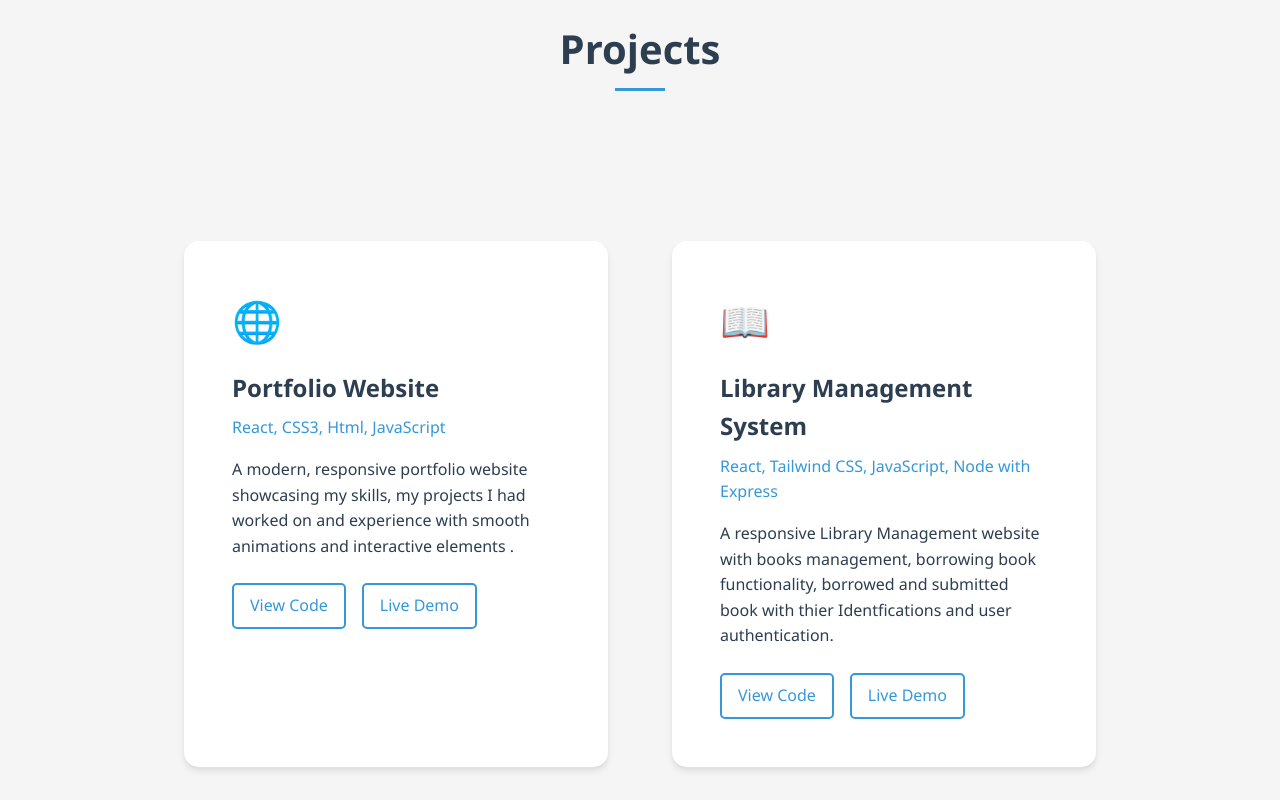
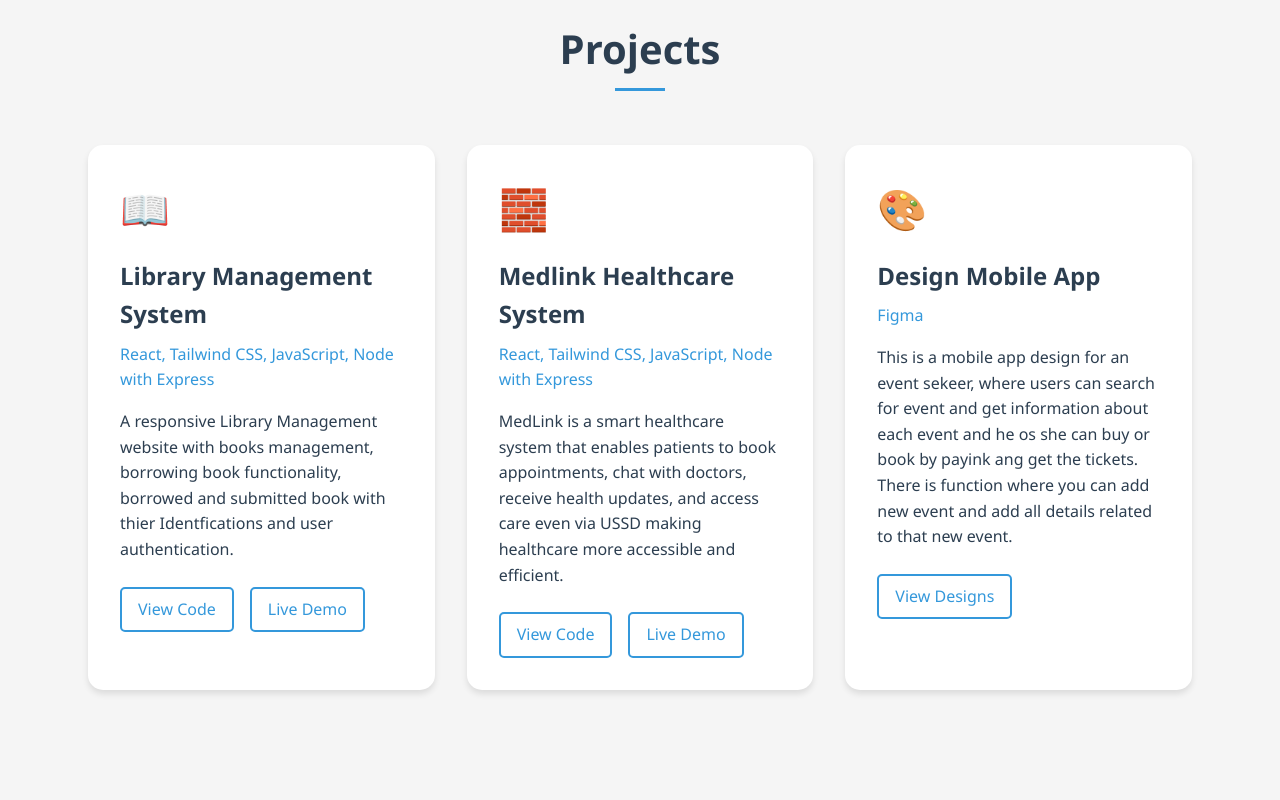
Before and after one commit to p-r-i-n-c-e-1/prince, a React (Create React App) app in the folder portfolio/: page / in a window 1280 px wide. Shown: the part 1820-2620 px from the top of the page. Built offline with nearby package versions, Linux system fonts and the light colour scheme.

Commit message:
Removing unnecessary

```diff
--- a/portfolio/src/App.css
+++ b/portfolio/src/App.css
@@ -542,13 +542,14 @@ body {
 .projects-grid {
   display: grid;
   grid-template-columns: repeat(auto-fit, minmax(300px, 1fr));
-  gap: 4rem;
-  padding: 7rem;
+  gap: 2rem;
+  padding: 1rem;
+
 }
 
 .project-card {
   background: var(--card-bg);
-  padding: 3rem;
+  padding: 2rem;
   border-radius: 15px;
   box-shadow: 0 4px 6px rgba(0, 0, 0, 0.1);
   transition: var(--transition);
@@ -627,7 +628,7 @@ body {
   .nav-content {
     flex-direction: column;
     gap: 1rem;
-    padding: 0.5rem 1rem;
+    padding: 1rem 1rem;
   }
 
   .profile-section {
--- a/portfolio/src/App.js
+++ b/portfolio/src/App.js
@@ -155,16 +155,6 @@ function App() {
         <h2 className="section-title">Projects</h2>
         <div className="projects-grid">
           <div className="project-card">
-            <div className="project-icon">🌐</div>
-            <h3>Portfolio Website</h3>
-            <p className="tech-stack">React, CSS3, Html, JavaScript</p>
-            <p className="description">A modern, responsive portfolio website showcasing my skills, my projects I had worked on and experience with smooth animations and interactive elements .</p>
-            <div className="project-links">
-              <a href="https://github.com/p-r-i-n-c-e-1" target="_blank" rel="noopener noreferrer">View Code</a>
-              <a href="#" target="_blank" rel="noopener noreferrer">Live Demo</a>
-            </div>
-          </div>
-          <div className="project-card">
             <div className="project-icon">📖</div>
             <h3>Library Management System</h3>
             <p className="tech-stack">React, Tailwind CSS, JavaScript, Node with Express</p>
```
